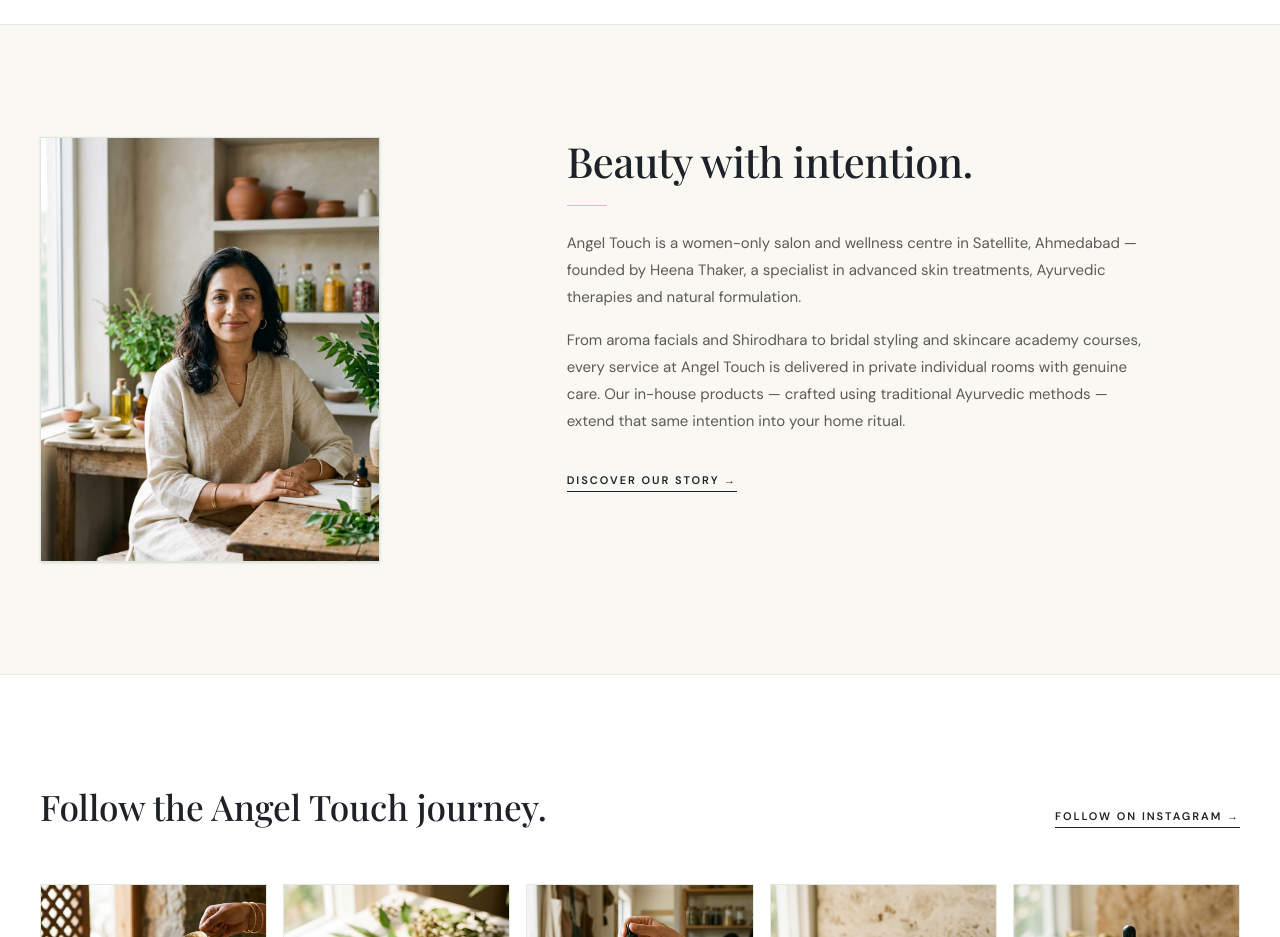
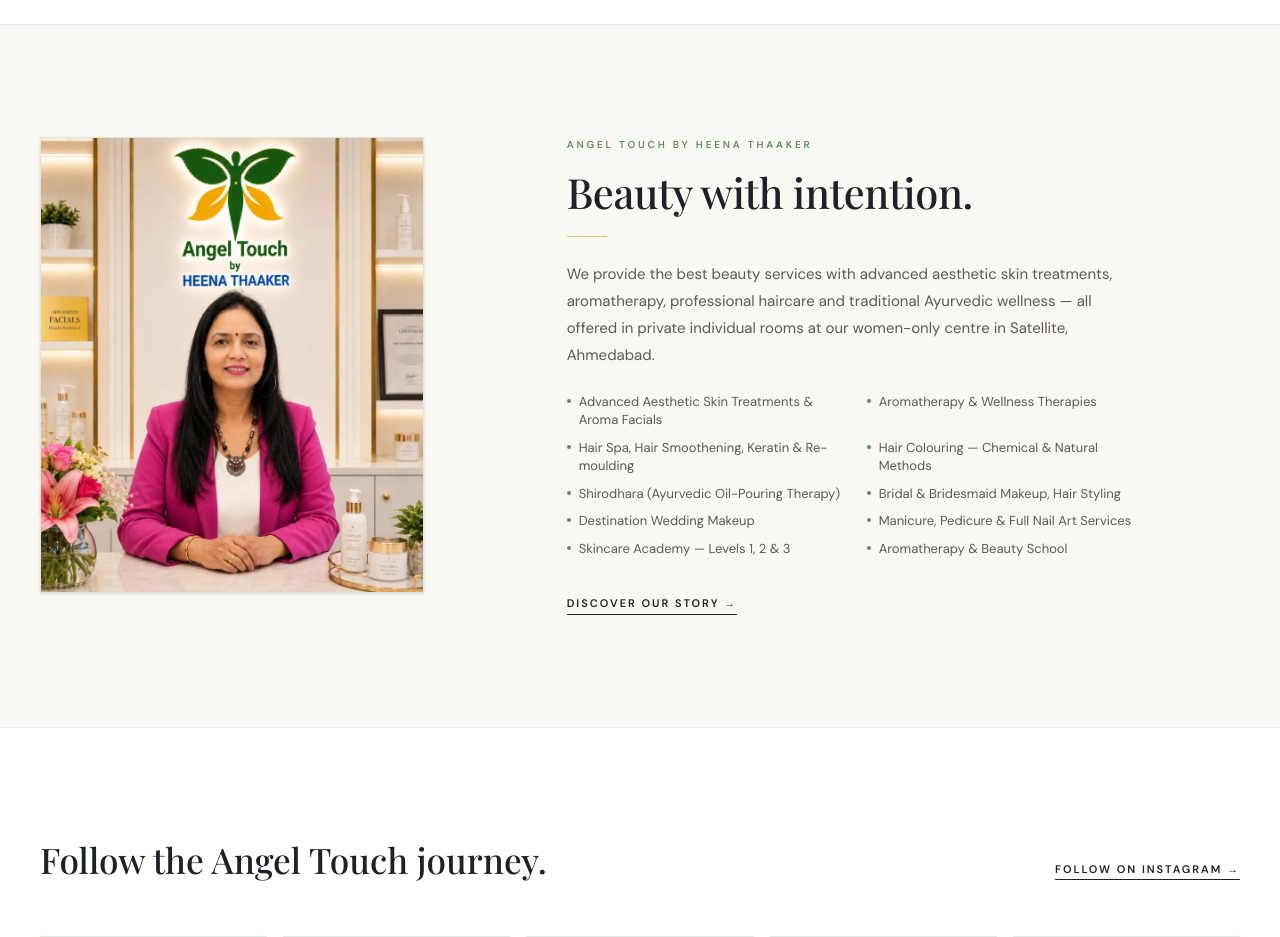
Before and after one commit to Hetsoni28/Angel-Touch, a Next.js app: page / in a window 1280 px wide. Shown: the part 6380-7317 px from the top of the page. Built offline with nearby package versions, Linux system fonts and the light colour scheme.

Commit message:
Add real Heena Thaaker founder photo and services list to About Section

```diff
--- a/src/components/organisms/AboutSection.tsx
+++ b/src/components/organisms/AboutSection.tsx
@@ -1,30 +1,46 @@
 import Link from 'next/link'
 import { FadeIn } from '@/components/atoms/FadeIn'
+
+const services = [
+  'Advanced Aesthetic Skin Treatments & Aroma Facials',
+  'Aromatherapy & Wellness Therapies',
+  'Hair Spa, Hair Smoothening, Keratin & Re-moulding',
+  'Hair Colouring — Chemical & Natural Methods',
+  'Shirodhara (Ayurvedic Oil-Pouring Therapy)',
+  'Bridal & Bridesmaid Makeup, Hair Styling',
+  'Destination Wedding Makeup',
+  'Manicure, Pedicure & Full Nail Art Services',
+  'Skincare Academy — Levels 1, 2 & 3',
+  'Aromatherapy & Beauty School',
+]
 
 export function AboutSection() {
   return (
     <section className="bg-[#faf8f2] py-20 md:py-28 border-t border-[#dde7dd]/70">
       <div className="max-w-7xl mx-auto px-6 md:px-10">
 
-        {}
         <div className="grid grid-cols-1 lg:grid-cols-12 gap-10 lg:gap-16 items-start">
 
-          {}
+          {/* Founder Photo */}
           <div className="lg:col-span-5 flex justify-center lg:justify-start">
             <FadeIn delay={0.1}>
-              <div className="w-full max-w-85 aspect-4/5 overflow-hidden bg-[#e9f3e9] border border-[#dde7dd] shadow-sm img-zoom">
+              <div className="w-full max-w-sm overflow-hidden bg-[#e9f3e9] border border-[#dde7dd] shadow-sm img-zoom">
+                {/* eslint-disable-next-line @next/next/no-img-element */}
                 <img
-                  src="/images/founder_heena_thaker.jpg"
-                  alt="Heena Thaker — Founder of Angel Touch"
+                  src="/images/heena_thaaker.jpg"
+                  alt="Heena Thaaker — Founder of Angel Touch"
                   className="w-full h-full object-cover object-top"
                 />
               </div>
             </FadeIn>
           </div>
 
-          {}
+          {/* Content */}
           <div className="lg:col-span-7 flex flex-col">
             <FadeIn delay={0.2}>
+              <p className="text-[10px] font-semibold tracking-[0.28em] text-[#5c8f60] uppercase mb-4">
+                Angel Touch by Heena Thaaker
+              </p>
               <h2
                 className="text-[2rem] md:text-[2.6rem] font-medium text-[#1e2228] leading-[1.15] mb-5"
                 style={{ fontFamily: 'var(--font-heading)', letterSpacing: '-0.01em' }}
@@ -33,16 +49,24 @@
               </h2>
               <span className="gold-rule mb-6 block" />
             </FadeIn>
+
             <FadeIn delay={0.3}>
-              <div className="flex flex-col gap-4 mb-8 text-[15px] text-[#5c5a58] leading-[1.8] max-w-xl">
-                <p>
-                  Angel Touch is a women-only salon and wellness centre in Satellite, Ahmedabad — founded by Heena Thaker, a specialist in advanced skin treatments, Ayurvedic therapies and natural formulation.
-                </p>
-                <p>
-                  From aroma facials and Shirodhara to bridal styling and skincare academy courses, every service at Angel Touch is delivered in private individual rooms with genuine care. Our in-house products — crafted using traditional Ayurvedic methods — extend that same intention into your home ritual.
-                </p>
-              </div>
+              <p className="text-[15px] text-[#5c5a58] leading-[1.8] mb-6 max-w-xl">
+                We provide the best beauty services with advanced aesthetic skin treatments, aromatherapy, professional haircare and traditional Ayurvedic wellness — all offered in private individual rooms at our women-only centre in Satellite, Ahmedabad.
+              </p>
             </FadeIn>
+
+            <FadeIn delay={0.35}>
+              <ul className="grid grid-cols-1 sm:grid-cols-2 gap-x-6 gap-y-2.5 mb-8 max-w-xl">
+                {services.map((s) => (
+                  <li key={s} className="flex items-start gap-2 text-[13px] text-[#5c5a58] leading-snug">
+                    <span className="mt-1.5 w-1 h-1 rounded-full bg-[#5c8f60] shrink-0" />
+                    {s}
+                  </li>
+                ))}
+              </ul>
+            </FadeIn>
+
             <FadeIn delay={0.4}>
               <Link href="/about" className="at-link self-start">
                 Discover our story →
```
Also changed, not shown: public/images/heena_thaaker.jpg (added).
